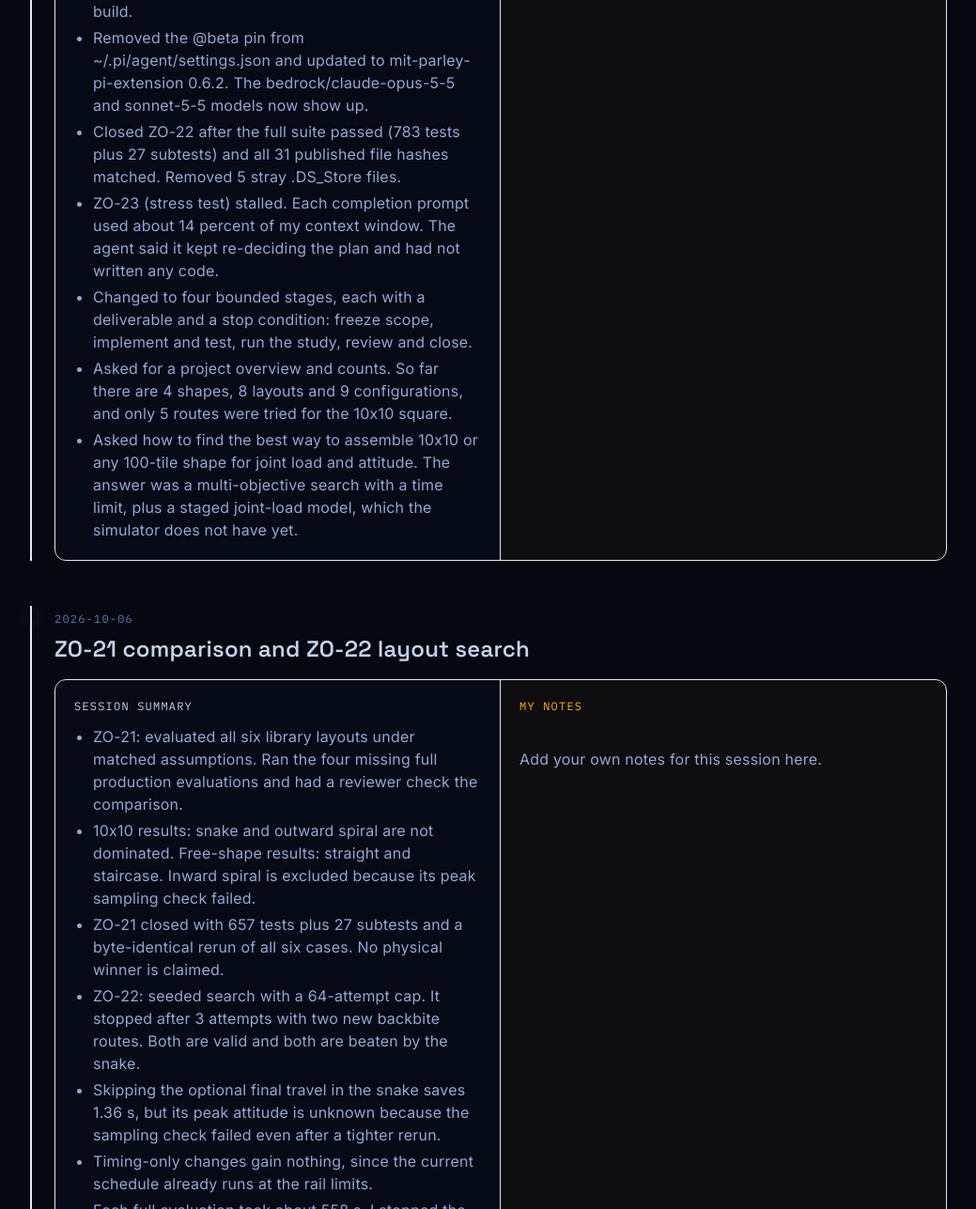
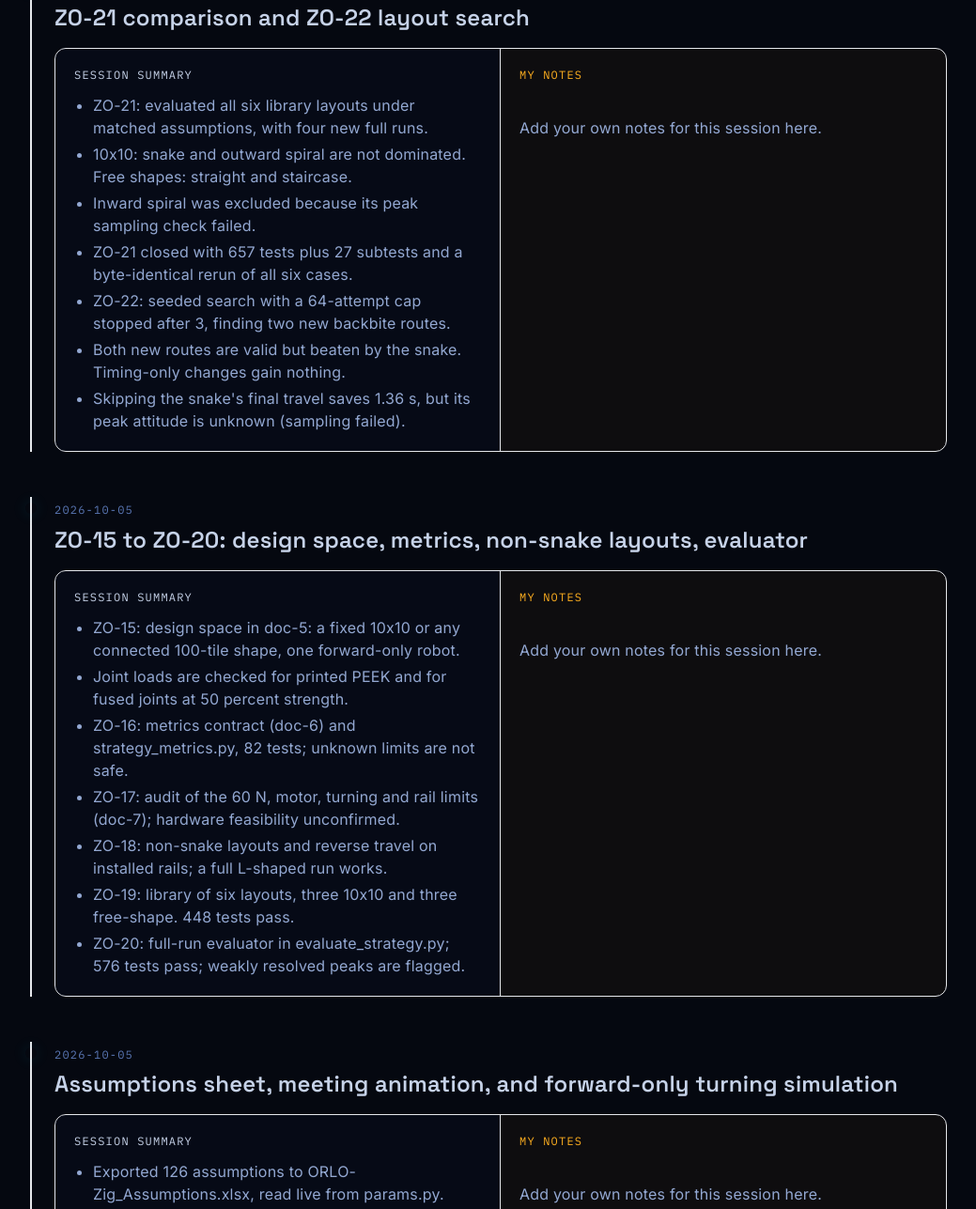
Before and after one commit to 16S893-AI-for-engineering-research/michaelkuhl10, an Astro site: page /michaelkuhl10/dev-log in a window 1280 px wide. Shown: the part 1513-2800 px from the top of the page at 94% size, without its empty margins (120-1159 px from the left). Built offline with nearby package versions, Linux system fonts and the light colour scheme; Astro itself is replaced by a stand-in of ours.

Commit message:
Shorten dev log bullets to two lines or fewer

```diff
--- a/src/pages/dev-log.astro
+++ b/src/pages/dev-log.astro
@@ -19,13 +19,13 @@ const entries = [
     date: '2026-10-13',
     title: 'Recapped sessions, updated this log, and split ZO-23 into six cheaper tasks',
     aiSummary: [
-      'Asked for a recap of the last session. Read the pi session files in ~/.pi/agent/sessions and found that sessions after Oct 8 were only questions, /logout and pi update.',
-      'Added seven dev log entries covering the ORLO-Zig sessions from 10/01 to 10/06 using the dev-log-entry skill, then pushed them. The deploy workflow passed in 41 seconds and the live page showed the new entries.',
-      'Asked how to finish ZO-23 (stress test of the shortlisted assembly strategies). Checked the cost of one evaluation: 558 to 740 s, with about 170,000 physics calls plus a second tighter-tolerance solve.',
-      'Split ZO-23 into subtasks ZO-23.1 to ZO-23.6 with the Backlog CLI. Each has exit criteria: mass-override code, run matrix and driver, background runs, analysis, evidence review, and report with one review.',
-      'Cut SHAPE100 and timing-only sweeps from ZO-23. The core matrix is 20 runs, about 1 hour at 4 to 5 in parallel on this 18-core Mac, or 3 to 4 hours one at a time.',
-      'Wrote backlog doc-11 with the task order, which tasks run in parallel, the model for each (Sonnet 5.5 for work, Opus 5.5 for one review in ZO-23.6), cost rules, and a copy-paste prompt for each task.',
-      'Reviewed what the simulation does and its gaps: rigid bodies only, no joint loads, unverified motor and rail limits, provisional robot inertia, and no controller. Noted that a physical tile-joint test may be the most useful next experiment.',
+      'Asked for a recap of the last session; later sessions were only questions and logouts.',
+      'Added 7 dev log entries for the 10/01 to 10/06 ORLO-Zig sessions and pushed them.',
+      'Measured one evaluation at 558 to 740 s: about 170,000 physics calls plus a tighter re-solve.',
+      'Split ZO-23 into ZO-23.1 to ZO-23.6 in Backlog, each with exit criteria.',
+      'Cut SHAPE100 and timing-only sweeps. The core matrix is 20 runs, about 1 hour at 4 to 5 in parallel.',
+      'Wrote backlog doc-11: task order, parallel work, model per task, cost rules and paste-in prompts.',
+      'Reviewed the simulation gaps: rigid bodies, no joint loads, unverified motor limits, estimated inertia.',
     ],
     personalNotes: `For the past several sessions, I was trying to work through tasks that had been generated through brainstorming sessions.  I have been trying to simulate and analyze various assembly strategies and compare them against each other to establish a reasonable path forward.  The simulations were far too extensive for an initial tests with robotic system parameters that are only estimates.  The tasks were too demanding and the completion criteria was not determined clearly.  The rules for the agent to operate while completing tasks was not well defined, and as such, it took a ton of time and money to work through tasks 16-22.  I have broken down task 23 into 6 narrower problems with better end conditions, better instruction, and will be using smaller models because the takss are now simpler.`,
   },
@@ -33,13 +33,13 @@ const entries = [
     date: '2026-10-06',
     title: 'Fixed missing Opus 5.5 and Sonnet 5.5 models, closed ZO-22, ZO-23 stalled',
     aiSummary: [
-      'Opus 5.5 and Sonnet 5.5 were missing from pi even after pi update. The extension was pinned to the npm @beta tag, which resolves to an old 0.5.0-beta0 build.',
-      'Removed the @beta pin from ~/.pi/agent/settings.json and updated to mit-parley-pi-extension 0.6.2. The bedrock/claude-opus-5-5 and sonnet-5-5 models now show up.',
-      'Closed ZO-22 after the full suite passed (783 tests plus 27 subtests) and all 31 published file hashes matched. Removed 5 stray .DS_Store files.',
-      'ZO-23 (stress test) stalled. Each completion prompt used about 14 percent of my context window. The agent said it kept re-deciding the plan and had not written any code.',
-      'Changed to four bounded stages, each with a deliverable and a stop condition: freeze scope, implement and test, run the study, review and close.',
-      'Asked for a project overview and counts. So far there are 4 shapes, 8 layouts and 9 configurations, and only 5 routes were tried for the 10x10 square.',
-      'Asked how to find the best way to assemble 10x10 or any 100-tile shape for joint load and attitude. The answer was a multi-objective search with a time limit, plus a staged joint-load model, which the simulator does not have yet.',
+      'Opus 5.5 and Sonnet 5.5 were missing because the extension was pinned to the npm @beta tag.',
+      'Removed the pin in ~/.pi/agent/settings.json and updated the extension to 0.6.2; both models appear.',
+      'Closed ZO-22 after 783 tests plus 27 subtests passed and all 31 published file hashes matched.',
+      'ZO-23 stalled: each prompt used about 14 percent of context and no code had been written.',
+      'Changed to four stages, each with a deliverable and a stop condition: scope, build, run, review.',
+      'Counted what was tried: 4 shapes, 8 layouts, 9 configurations, only 5 routes for the 10x10.',
+      'Asked how to optimize any 100-tile shape; answer was a multi-objective search plus a joint-load model.',
     ],
     personalNotes: `Add your own notes for this session here.`,
   },
@@ -47,13 +47,13 @@ const entries = [
     date: '2026-10-06',
     title: 'ZO-21 comparison and ZO-22 layout search',
     aiSummary: [
-      'ZO-21: evaluated all six library layouts under matched assumptions. Ran the four missing full production evaluations and had a reviewer check the comparison.',
-      '10x10 results: snake and outward spiral are not dominated. Free-shape results: straight and staircase. Inward spiral is excluded because its peak sampling check failed.',
-      'ZO-21 closed with 657 tests plus 27 subtests and a byte-identical rerun of all six cases. No physical winner is claimed.',
-      'ZO-22: seeded search with a 64-attempt cap. It stopped after 3 attempts with two new backbite routes. Both are valid and both are beaten by the snake.',
-      'Skipping the optional final travel in the snake saves 1.36 s, but its peak attitude is unknown because the sampling check failed even after a tighter rerun.',
-      'Timing-only changes gain nothing, since the current schedule already runs at the rail limits.',
-      'Each full evaluation took about 558 s. I stopped the first ZO-22 session with /stop and finished the task in a later one.',
+      'ZO-21: evaluated all six library layouts under matched assumptions, with four new full runs.',
+      '10x10: snake and outward spiral are not dominated. Free shapes: straight and staircase.',
+      'Inward spiral was excluded because its peak sampling check failed.',
+      'ZO-21 closed with 657 tests plus 27 subtests and a byte-identical rerun of all six cases.',
+      'ZO-22: seeded search with a 64-attempt cap stopped after 3, finding two new backbite routes.',
+      'Both new routes are valid but beaten by the snake. Timing-only changes gain nothing.',
+      'Skipping the snake\'s final travel saves 1.36 s, but its peak attitude is unknown (sampling failed).',
     ],
     personalNotes: `Add your own notes for this session here.`,
   },
@@ -61,13 +61,13 @@ const entries = [
     date: '2026-10-05',
     title: 'ZO-15 to ZO-20: design space, metrics, non-snake layouts, evaluator',
     aiSummary: [
-      'ZO-15: defined the design space in doc-5. Two cases, a fixed 10x10 square and any connected 100-tile shape. One robot, forward-only placement, and joint loads checked for printed PEEK and for fused joints at 50 percent strength.',
-      'Ran ZO-16, 17 and 18 with parallel agents. The first pass of ZO-16 and ZO-17 was incomplete, so I had agents repair them before accepting.',
-      'ZO-16: metrics contract in doc-6 and strategy_metrics.py with 82 tests. Unknown limits are not treated as safe or zero.',
-      'ZO-17: audit of the 60 N assumption, motor, turning and rail-contact limits (doc-7). Hardware feasibility stays unconfirmed. 244 tests pass.',
-      'ZO-18: support for non-snake layouts and reverse travel on installed rails. A full 100-tile L-shaped dynamics run works. 420 tests pass.',
-      'ZO-19: library of six layouts, three 10x10 (snake, inward spiral, outward spiral) and three free-shape (straight, elbow, staircase). 448 tests pass.',
-      'ZO-20: full-run evaluator in evaluate_strategy.py. Snake and elbow runs pass conservation and convergence checks. 576 tests pass, and peaks that are not well resolved are flagged.',
+      'ZO-15: design space in doc-5: a fixed 10x10 or any connected 100-tile shape, one forward-only robot.',
+      'Joint loads are checked for printed PEEK and for fused joints at 50 percent strength.',
+      'ZO-16: metrics contract (doc-6) and strategy_metrics.py, 82 tests; unknown limits are not safe.',
+      'ZO-17: audit of the 60 N, motor, turning and rail limits (doc-7); hardware feasibility unconfirmed.',
+      'ZO-18: non-snake layouts and reverse travel on installed rails; a full L-shaped run works.',
+      'ZO-19: library of six layouts, three 10x10 and three free-shape. 448 tests pass.',
+      'ZO-20: full-run evaluator in evaluate_strategy.py; 576 tests pass; weakly resolved peaks are flagged.',
     ],
     personalNotes: `Add your own notes for this session here.`,
   },
@@ -75,13 +75,13 @@ const entries = [
     date: '2026-10-05',
     title: 'Assumptions sheet, meeting animation, and forward-only turning simulation',
     aiSummary: [
-      'Exported 126 assumptions to deliverables/assumptions/ORLO-Zig_Assumptions.xlsx (9 sheets plus cover) with export_assumptions.py. Values are read from params.py, so the sheet matches the code.',
-      'Marked z_rail as provisional because doc-1 gives both about 13 mm and a 13 to 23 mm range.',
-      'Asked what the q_lB scalar-last label and the extrinsic xyz Euler labels mean. Also checked tile thickness: 10 mm in the inertia model, but the animations draw flat tiles.',
-      'ZO-13: cut the comparison animation down for a meeting. Inertial views only, no fixed center of mass star, no center of mass trace, live pitch, yaw and roll.',
-      'ZO-14: new simulation where the whole robot turns 90 degrees on each turn tile to keep facing the assembly direction. Chassis and carried tile spin are included, and outputs are in deliverables/animation/forward_only/.',
-      'Asked why the force budget is 60 N and whether A1 and A2 differ. It comes from the 0.48 N m motor torque on an 8 mm pinion radius.',
-      'Asked if the snake is the best way to assemble. Made 10 Backlog tasks (ZO-15 to ZO-24) and a brainstorming doc (doc-4).',
+      'Exported 126 assumptions to ORLO-Zig_Assumptions.xlsx, read live from params.py.',
+      'Marked z_rail provisional: doc-1 gives both about 13 mm and a 13 to 23 mm range.',
+      'Asked what q_lB scalar-last and extrinsic xyz Euler mean; tiles are 10 mm thick but drawn flat.',
+      'ZO-13: trimmed the comparison animation for a meeting: inertial views only, no CoM star or trace.',
+      'ZO-14: the robot turns 90 degrees on each turn tile; chassis and carried-tile spin are included.',
+      'The 60 N force budget comes from 0.48 N m motor torque on an 8 mm pinion radius.',
+      'Asked if the snake is optimal; made tasks ZO-15 to ZO-24 and a brainstorming doc (doc-4).',
     ],
     personalNotes: `Add your own notes for this session here.`,
   },
@@ -89,12 +89,13 @@ const entries = [
     date: '2026-10-02',
     title: 'Finished ZO-8 to ZO-12: A1 and A2 scenarios, validation, animation, comparison report',
     aiSummary: [
-      'ZO-8 (A1): ten sorties, 1098 rail traverses and 2196 start/stop episodes. ZO-9 (A2): 99 placements, 99 traverses, zero reloads and 18 turn tiles. Two agents built these in parallel, each followed by a read-only review.',
-      'A2 mobile mass drops from 134.5 to 85 kg while system mass stays at 135 kg. In-plane center of mass shift is 1.205 m.',
-      'ZO-10: validation harness passed 9 gates and 118 checks on full A1 and A2 runs. It also found a 60.75 N force overshoot between planner nodes, which was fixed. 99 tests pass.',
-      'ZO-11: A1, A2 and side-by-side comparison animations as MP4 and GIF, with inertial and body views. 106 tests pass and all six media files decode.',
-      'ZO-12: seven plots and a comparison report. A2 moves the in-plane center of mass 3.19x more. A1 has 11.09x more start/stop episodes and 5.00x longer rail traverse time.',
-      'The report does not pick an overall winner. It corrects some early scoping estimates and lists orbital and flexible-mode effects as untested.',
+      'ZO-8 (A1): ten sorties, 1098 rail traverses and 2196 start/stop episodes.',
+      'ZO-9 (A2): 99 placements, 99 traverses, no reloads, 18 turn tiles, 1.205 m center of mass shift.',
+      'ZO-10: 9 gates and 118 checks passed; fixed a 60.75 N force overshoot. 99 tests pass.',
+      'ZO-11: A1, A2 and comparison animations as MP4 and GIF; 106 tests pass and all six files decode.',
+      'ZO-12: A2 moves the in-plane center of mass 3.19x more; A1 has 11.09x more start/stops.',
+      'A1 rail traverse time is 5.00x longer. The report names no overall winner.',
+      'The report corrects early estimates and lists orbital and flexible-mode effects as untested.',
     ],
     personalNotes: `Add your own notes for this session here.`,
   },
@@ -102,13 +103,13 @@ const entries = [
     date: '2026-10-02',
     title: 'Planned the ORLO-Zig assembly simulation and built ZO-1 to ZO-7',
     aiSummary: [
-      'Planned a simulation of a 10x10 tile array assembled in free space with two robot strategies (A1 anchored two-robot, A2 single mobile robot). Wrote the spec (doc-1) and a planning recap (doc-2) in Backlog.',
-      'Installed scipy 1.17.1 and ffmpeg 9.0.2 and updated tasks ZO-1, 5, 6, 10 and 11 to use them. Added a 10/50/200 N sweep to ZO-6 to show the magnet force does not change net drift.',
-      'ZO-1 and ZO-2: params.py as the single source for physical parameters, and snake_path.py, which generates the 82 straight, 10 left and 8 right tile manifest. Sabotage tests confirmed the import-time checks fail when the path is wrong.',
-      'ZO-3 and ZO-4: rail kinematics and a trapezoidal motion planner that shares the 60 N budget between forward and sideways force. Planned rail time is 8.81 min for A1 and 1.76 min for A2.',
-      'ZO-5: 6-DOF free-floating momentum core. A saved 3-D run showed center of mass drift of 2.95e-12 m.',
-      'Had a Sonnet agent do ZO-1 and a reviewer agent check it. For ZO-6 and ZO-7 I approved the shared physics decisions and two worker agents built placement.py and gantry.py in parallel.',
-      '63 tests pass, including a combined gantry and seating run with all 100 tiles and 3.73e-16 m center of mass drift.',
+      'Planned a 10x10 tile array built in free space with two robot strategies, A1 and A2 (doc-1, doc-2).',
+      'Installed scipy 1.17.1 and ffmpeg 9.0.2; ZO-6 got a 10/50/200 N sweep of the magnet force.',
+      'ZO-1 and ZO-2: params.py as the single parameter source, and the 82 S / 10 L / 8 R tile manifest.',
+      'ZO-3 and ZO-4: rail kinematics and trapezoidal planner; rail time 8.81 min for A1, 1.76 min for A2.',
+      'ZO-5: 6-DOF momentum core; a saved 3-D run showed center of mass drift of 2.95e-12 m.',
+      'A Sonnet agent did ZO-1 with a reviewer; two worker agents built ZO-6 and ZO-7 after I approved.',
+      '63 tests pass, including a combined gantry and seating run with all 100 tiles.',
     ],
     personalNotes: `Add your own notes for this session here.`,
   },
@@ -116,12 +117,12 @@ const entries = [
     date: '2026-10-01',
     title: 'Broke the ORLO controls baseline plan into 25 Backlog tasks',
     aiSummary: [
-      'Read CONTROLS_BASELINE_PLAN.md in the ORLO* repo and asked the agent to split it into small tasks a smaller model like Sonnet could finish.',
-      'Created one Backlog initiative, AA-1, with 25 unassigned subtasks (AA-1.1 to AA-1.25) using only the Backlog CLI.',
-      'Each subtask has context, scope, testable acceptance criteria, file references, dependencies and phase labels.',
-      'Left out Phases 0 and 1 because the repo and its tests show they are already done.',
-      'Grouped the work as requirements and validation (1 to 4), trajectory and timing (5 to 7), baseline controller (8 to 12), scheduling and comparison (13 to 15), sequence, metrics and reporting (16 to 20, 25), and MATLAB and hardware interfaces (21 to 24).',
-      'Seven tasks can start independently, including the thermal datum decision, the workbook residual fix and the jerk-limited trajectory generator.',
+      'Read CONTROLS_BASELINE_PLAN.md and asked for small tasks a smaller model like Sonnet could finish.',
+      'Created Backlog initiative AA-1 with 25 unassigned subtasks (AA-1.1 to AA-1.25) via the CLI.',
+      'Each subtask has context, scope, acceptance criteria, file references, dependencies and labels.',
+      'Left out Phases 0 and 1 because the repo and its tests show they are done.',
+      'Groups: requirements, trajectory, baseline controller, scheduling, reporting, MATLAB and hardware.',
+      'Seven tasks can start independently, such as the thermal datum decision and trajectory generator.',
     ],
     personalNotes: `Add your own notes for this session here.`,
   },
@@ -138,9 +139,9 @@ const entries = [
       'Agent one argued for continued acceleration of AI research; agent two argued for slowing or halting it.',
       'Ran the exchange over six stages: opening cases, claim-by-claim rebuttals, and closings.',
       'Had the parent agent read both transcripts and synthesize them into a single 5 to 6 page essay.',
-      'The essay reconstructs five claims per side, the direct exchange, three cruxes, and the common ground.',
+      'The essay covers five claims per side, the exchange, three cruxes and the common ground.',
       'Noted in the essay that the empirical examples the debaters cited were not independently re-verified.',
-      'Saved the output as ai-research-debate-paper.md and a PDF, and published both the full text and the PDF on this page.',
+      'Saved the essay as a .md and a PDF and published both on this page.',
     ],
     personalNotes: `I installed the multi-agent extension and tasked two subagents to be pinned against each other in a "debate" style argument.  One agent argued for the continued acceleration of AI while the other argued for slowing or halting all research.  I had the parent agent take their arguments and produce this 5-6 page essay.`,
   },
@@ -153,11 +154,11 @@ const entries = [
       caption: 'Recreated Figure 2 from the Astrom and Hagglund PID paper: Eq. (8) stability boundaries for G(s) = 1/(s+1)^4 at kd = 0, 5, 10 and 15. Median error against the original raster was 0.40 to 0.53 px over 2251 sampled points.',
     },
     aiSummary: [
-      'Located Figure 2 in PID.pdf on page 3, journal page 1165, not page 4 which holds the similar looking Figure 3.',
+      'Found Figure 2 on page 3 of PID.pdf (journal page 1165); page 4 holds the similar Figure 3.',
       'Implemented the Eq. (8) stability boundary for G(s) = 1/(s+1)^4 in scripts/fig2_pid_stability.py.',
-      'Recovered the axis ranges from tick pixel positions in the rendered PDF instead of guessing: k from -1 to 10, ki from 0 to 40.',
-      'Measured agreement over 2251 sampled points: median error 0.40 to 0.53 px on the three solid curves, 100 percent within 6 px.',
-      'Fixed a broken matplotlib install: the default Python 3.11 had an x86_64 build shadowing the arm64 one, so pip3 install --force-reinstall matplotlib was needed before anything would render.',
+      'Read the axis ranges from tick pixel positions, not by guessing: k from -1 to 10, ki from 0 to 40.',
+      'Over 2251 sampled points, median error was 0.40 to 0.53 px on the solid curves, all within 6 px.',
+      'Fixed matplotlib: an x86_64 build shadowed the arm64 one, so I force-reinstalled it with pip3.',
       'Saved the output, an overlay check against the original raster, and the extracted original to figures/.',
       'Total runtime was under 20 minutes with no crash, in contrast to the two earlier failed attempts.',
     ],
@@ -167,10 +168,10 @@ const entries = [
     date: '2026-09-29',
     title: 'Figure reproduction attempts from downloaded papers failed on both models',
     aiSummary: [
-      'Downloaded the source papers locally and gave the agent the file paths plus the specific figure to recreate.',
-      'First attempt used Claude Sonnet on a simple graph: about 30 minutes of runtime and roughly $7 of compute before the session was ended manually.',
+      'Downloaded the papers and gave the agent the file paths and the figure to recreate.',
+      'Attempt one, Sonnet on a simple graph: about 30 minutes and roughly $7 before I ended it.',
       'Second attempt used Claude Opus 5 on a somewhat more complex graph: over 30 minutes of runtime.',
-      'The Opus 5 run terminated with \'FATAL ERROR: Reached heap limit Allocation failed - JavaScript heap out of memory\'.',
+      'The Opus 5 run died with \'FATAL ERROR: Reached heap limit\' (JavaScript out of memory).',
       'No figure was reproduced in either attempt.',
     ],
     personalNotes: `I prompted for sonnet to reproduce a simple graph and it spent 30 minutes and took up $7 of compute before I ended the session and tried a different (somewhat complex) graph with Opus 5 which also took 30+ minutes and resulted in a FATAL ERROR: Reached heap limit Allocation failed - JavaScript heap out of memory.  I dowloaded the papers, cited its location, and specified the figure I wanted to recreate.`,
```
